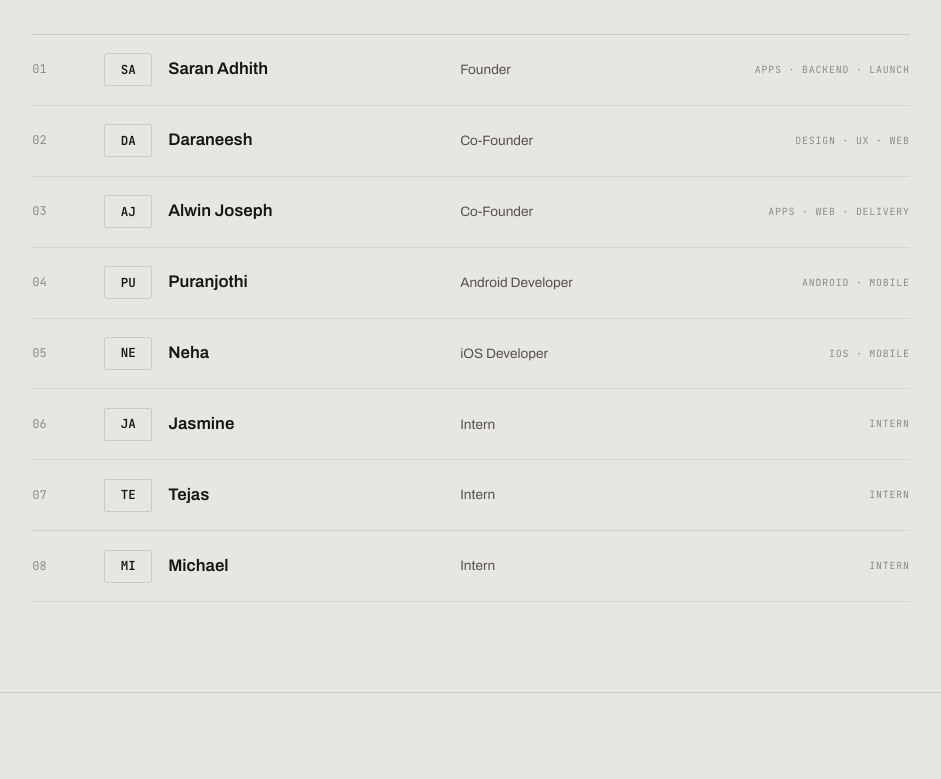
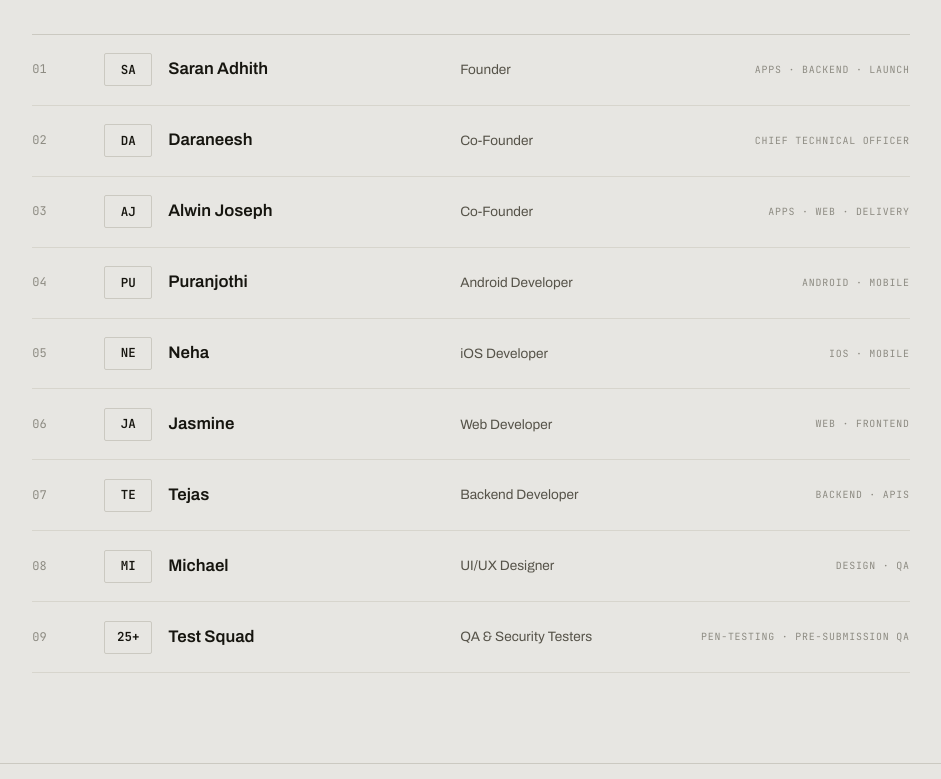
Before and after one commit to SaranAdhith/PixelGarage, a plain HTML site: page index.html in a window 1280 px wide. Shown: the part 1560-2339 px from the top of the page, without its empty margins (319-1260 px from the left). Drawn offline with Linux system fonts and the light colour scheme.

Commit message:
Update crew roles, add test squad + stack cards, center content
- Rename interns to Web/Backend Developer and UI/UX Designer with focus tags
- Add crew row 09: 25+ Test Squad (QA & security / pen-testing)
- Set Daraneesh tag to Chief Technical Officer
- Replace stack fill placeholder with SYS-08 Quality & Security and SYS-09 Analytics & Monitoring
- Center section blocks within the content area

```diff
--- a/index.html
+++ b/index.html
@@ -352,7 +352,7 @@
           <span class="cr-mono">DA</span>
           <span class="cr-name">Daraneesh</span>
           <span class="cr-role">Co-Founder</span>
-          <span class="cr-tag">Design · UX · Web</span>
+          <span class="cr-tag">Chief Technical Officer</span>
         </li>
         <li class="crew-row reveal">
           <span class="cr-idx">03</span>
@@ -379,22 +379,29 @@
           <span class="cr-idx">06</span>
           <span class="cr-mono">JA</span>
           <span class="cr-name">Jasmine</span>
-          <span class="cr-role">Intern</span>
-          <span class="cr-tag">Intern</span>
+          <span class="cr-role">Web Developer</span>
+          <span class="cr-tag">Web · Frontend</span>
         </li>
         <li class="crew-row reveal">
           <span class="cr-idx">07</span>
           <span class="cr-mono">TE</span>
           <span class="cr-name">Tejas</span>
-          <span class="cr-role">Intern</span>
-          <span class="cr-tag">Intern</span>
+          <span class="cr-role">Backend Developer</span>
+          <span class="cr-tag">Backend · APIs</span>
         </li>
         <li class="crew-row reveal">
           <span class="cr-idx">08</span>
           <span class="cr-mono">MI</span>
           <span class="cr-name">Michael</span>
-          <span class="cr-role">Intern</span>
-          <span class="cr-tag">Intern</span>
+          <span class="cr-role">UI/UX Designer</span>
+          <span class="cr-tag">Design · QA</span>
+        </li>
+        <li class="crew-row reveal">
+          <span class="cr-idx">09</span>
+          <span class="cr-mono">25+</span>
+          <span class="cr-name">Test Squad</span>
+          <span class="cr-role">QA &amp; Security Testers</span>
+          <span class="cr-tag">Pen-testing · Pre-submission QA</span>
         </li>
       </ol>
     </section>
@@ -647,7 +654,14 @@
           <div class="sc-label"><span class="sc-code">SYS-07</span> Design &amp; Tools</div>
           <div class="sc-items"><span>Figma</span><span>Git &amp; GitHub</span><span>Postman</span></div>
         </div>
-        <div class="stack-fill reveal" aria-hidden="true">// 07 Systems · All Nominal</div>
+        <div class="stack-cat reveal" style="transition-delay:.06s">
+          <div class="sc-label"><span class="sc-code">SYS-08</span> Quality &amp; Security</div>
+          <div class="sc-items"><span>Manual QA</span><span>Appium</span><span>Pen-testing</span><span>OWASP</span><span>Burp Suite</span></div>
+        </div>
+        <div class="stack-cat reveal" style="transition-delay:.12s">
+          <div class="sc-label"><span class="sc-code">SYS-09</span> Analytics &amp; Monitoring</div>
+          <div class="sc-items"><span>Firebase Analytics</span><span>Crashlytics</span><span>Sentry</span><span>Mixpanel</span></div>
+        </div>
       </div>
     </section>
 
--- a/styles.css
+++ b/styles.css
@@ -130,7 +130,7 @@ img{max-width:100%;display:block}
    CONTENT SHELL
    ============================================================ */
 .content{margin-left:var(--rail);padding-top:var(--bar)}
-.block{padding:clamp(3.5rem,7vw,6rem) var(--pad);border-top:1px solid var(--line);max-width:1280px}
+.block{padding:clamp(3.5rem,7vw,6rem) var(--pad);border-top:1px solid var(--line);max-width:1280px;margin-inline:auto}
 .block-head{margin-bottom:3rem}
 
 /* ============================================================
```
